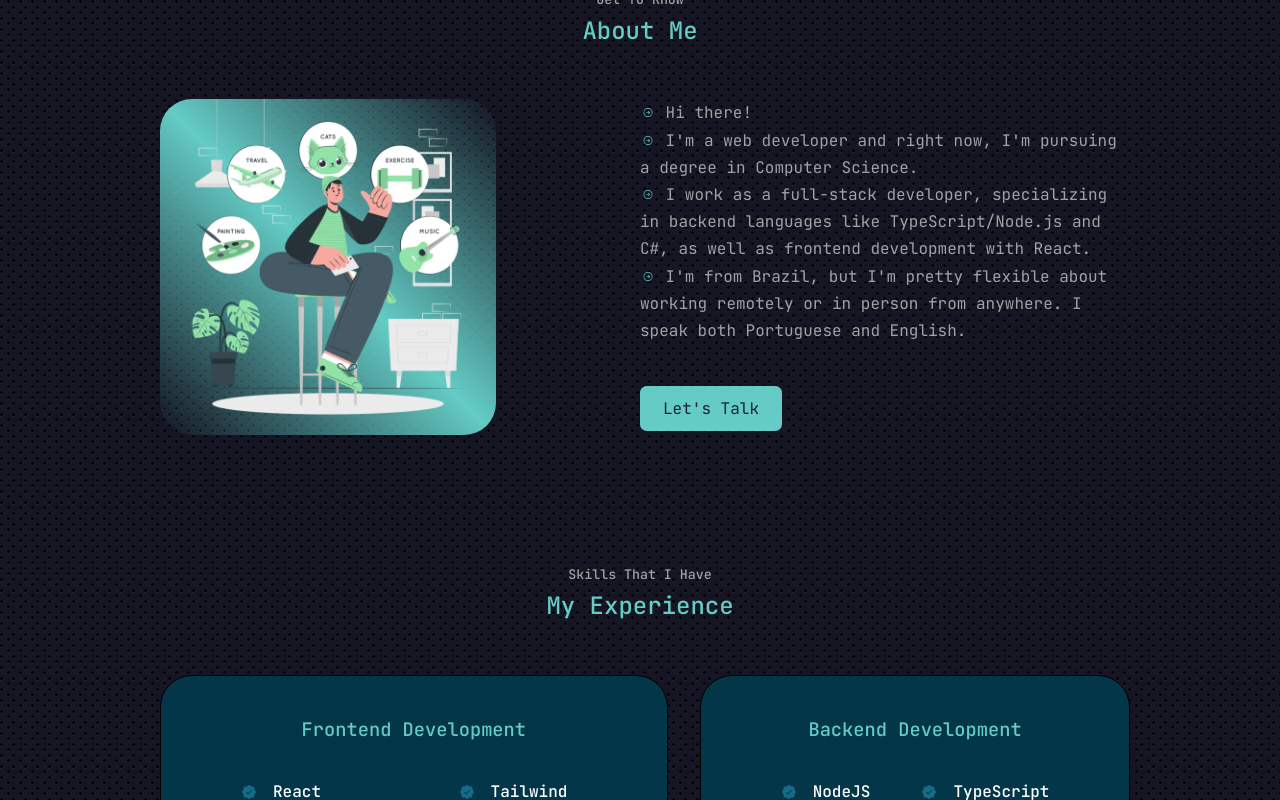
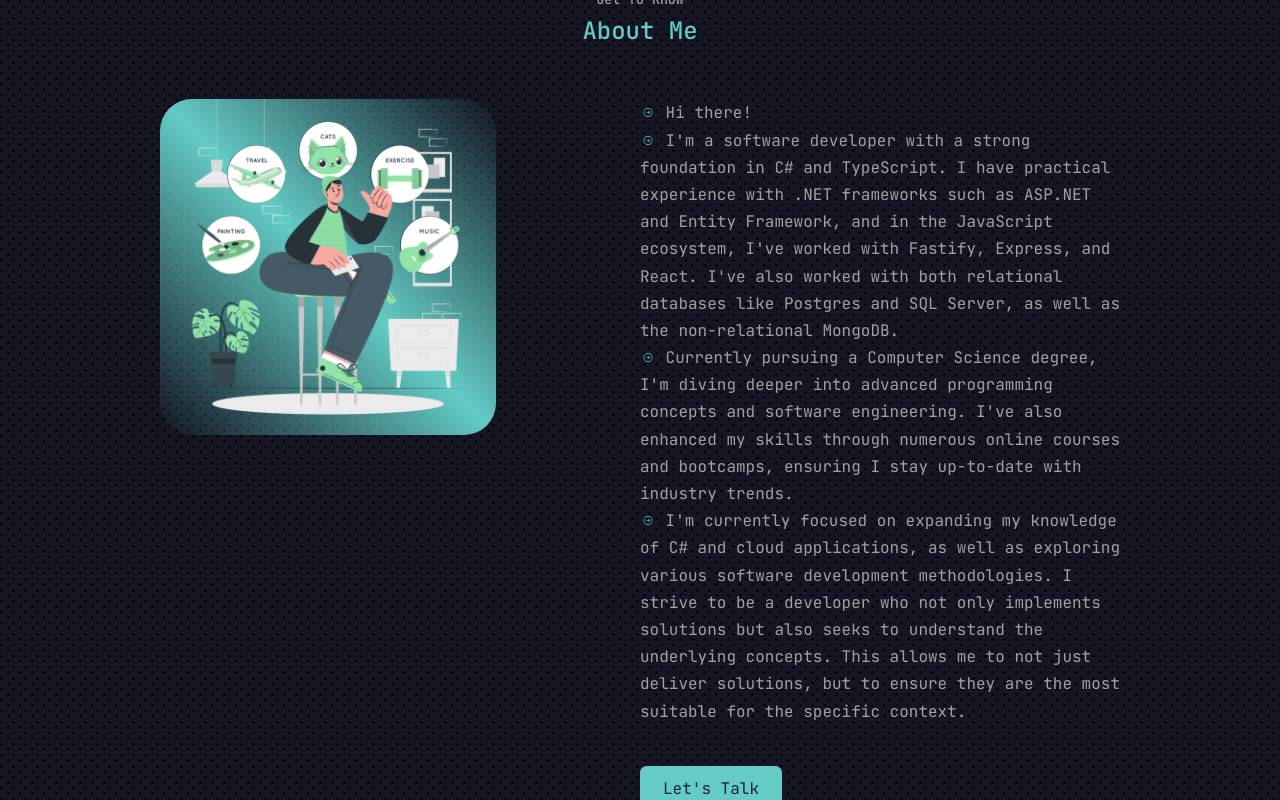
Before and after one commit to tiago0214/tiago-portfolio, a React (Vite) app: page / in a window 1280 px wide. Shown: the part 940-1740 px from the top of the page. Built offline with nearby package versions, Linux system fonts and the light colour scheme.

Commit message:
change: about me text

```diff
--- a/src/components/About/styles.ts
+++ b/src/components/About/styles.ts
@@ -11,11 +11,6 @@ export const AboutContainer = styled.div`
       gap: 0;
     }
   }
-  /* @media screen and (max-width: 600px){
-    &{
-      height: 100vh;
-    }
-  } */
 `;
 
 export const AboutMe = styled.div`
--- a/src/language/en.json
+++ b/src/language/en.json
@@ -9,9 +9,9 @@
     "getToKnow": "Get To Know",
     "aboutMe": "About Me",
     "text1": "Hi there!",
-    "text2": "I'm a web developer and right now, I'm pursuing a degree in Computer Science.",
-    "text3": "I work as a full-stack developer, specializing in backend languages like TypeScript/Node.js and C#, as well as frontend development with React.",
-    "text4": "I'm from Brazil, but I'm pretty flexible about working remotely or in person from anywhere. I speak both Portuguese and English.",
+    "text2": "I'm a software developer with a strong foundation in C# and TypeScript. I have practical experience with .NET frameworks such as ASP.NET and Entity Framework, and in the JavaScript ecosystem, I've worked with Fastify, Express, and React. I've also worked with both relational databases like Postgres and SQL Server, as well as the non-relational MongoDB.",
+    "text3": "Currently pursuing a Computer Science degree, I'm diving deeper into advanced programming concepts and software engineering. I've also enhanced my skills through numerous online courses and bootcamps, ensuring I stay up-to-date with industry trends.",
+    "text4": "I'm currently focused on expanding my knowledge of C# and cloud applications, as well as exploring various software development methodologies. I strive to be a developer who not only implements solutions but also seeks to understand the underlying concepts. This allows me to not just deliver solutions, but to ensure they are the most suitable for the specific context.",
     "letsTalk": "Let's Talk"
   },
   "experience": {
--- a/src/language/pt.json
+++ b/src/language/pt.json
@@ -10,9 +10,9 @@
     "getToKnow": "Conheça",
     "aboutMe": "Sobre Mim",
     "text1": "Olá!",
-    "text2": "Sou desenvolvedor web e atualmente estou cursando Ciências da Computação.",
-    "text3": "Trabalho como desenvolvedor full-stack, especializado em linguagens de backend como TypeScript/Node.js e C#, além de desenvolvimento frontend com React.",
-    "text4": "Moro no Brasil, mas sou bastante flexível quanto a trabalhar remotamente ou no presencial, em qualquer lugar. Falo tanto português quanto inglês.",
+    "text2": "Sou desenvolvedor de software com conhecimento teórico e prático em C# e Typescript. Atuei com frameworks .NET, ASP.NET, Entity Framework, e na família do JavaScript, atuei com Fastify, Express e React, como também, bancos de dados relacionais: Postgres e SQL Server, e não relacional: mongoDB.",
+    "text3": "Estou cursando ciências da computação, e com isso aproveitando para aprofundar em conceitos mais avançados de programação e engenharia de software. Minhas habilidades foram aperfeiçoadas também através da participação em diversos cursos e bootcamps online, o que me permite que eu me mantenha atualizado com as tendências de mercado.",
+    "text4": "Atualmente estou aprofundando meus conhecimentos em C# e Cloud, e suas aplicações. Como também em metodologias que orientam o desenvolvimento de software. Busco ser um desenvolvedor que não somente aplica uma solução, mas que busca entender o que está acontecendo \"por baixo dos panos\", para não apenas implementar soluções, mas para garantir que sejam as mais adequadas para aquele contexto.",
     "letsTalk": "Vamos Conversar"
   },
   "experience": {
```
Also changed, not shown: 2 other files (tests, documents, lock files or other folders).
